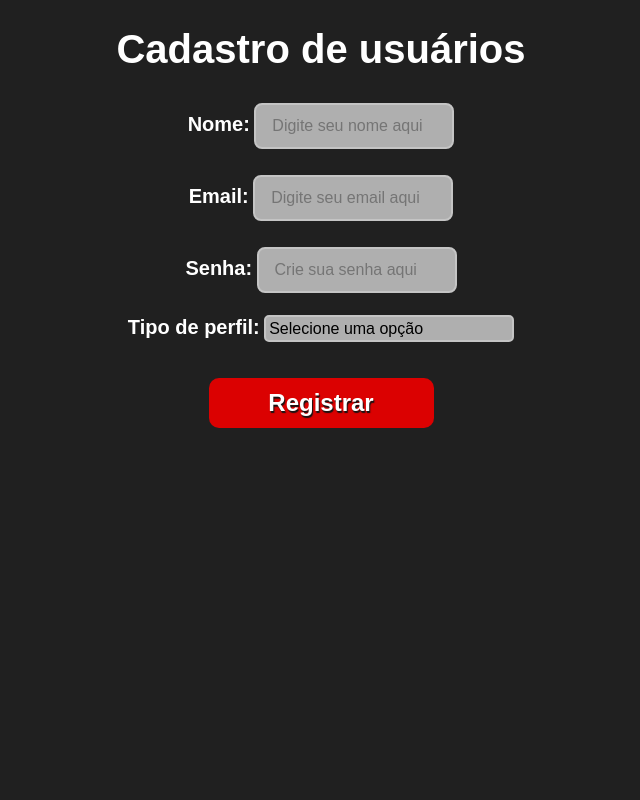
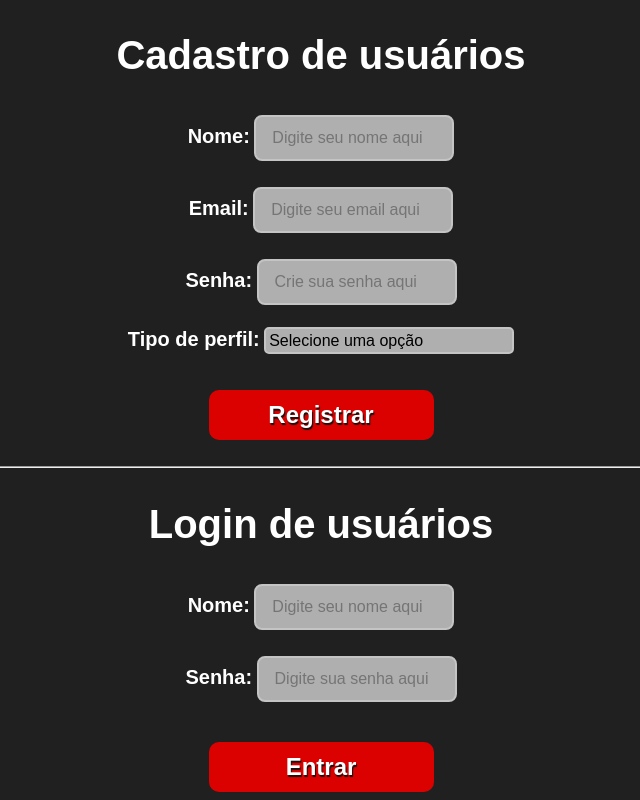
Before and after one commit to dacostavictor/Gerenciamento-de-empr-stimos-de-livros, a website: page public/index.html in a window 1280 px wide. Shown: the whole page, without its empty margins (319-959 px from the left). Drawn offline with Linux system fonts and the light colour scheme.

Commit message:
formulário de login

```diff
--- a/public/index.html
+++ b/public/index.html
@@ -7,7 +7,7 @@
     <link rel="stylesheet" href="style.css" />
   </head>
   <body>
-    <h1>Cadastro de usuários</h1>
+    <h2>Cadastro de usuários</h1>
     <form id="formularioCadastro">
       <label for="nome">Nome:</label>
       <input
@@ -52,6 +52,22 @@
       <br />
 
       <button type="submit" id="registrar">Registrar</button>
+      <br>
+    </form>
+
+    <hr>
+
+    <h2>Login de usuários</h2>
+    <form id="formularioLogin">
+      <label for="Nome">Nome:</label>
+      <input type="text" name="Nome" id="Nome" placeholder="Digite seu nome aqui" required />
+      <br /><br />
+
+      <label for="Senha">Senha:</label>
+      <input type="password" name="Senha" id="Senha" placeholder="Digite sua senha aqui" required />
+      <br /><br />
+
+      <button type="submit" id="entrar">Entrar</button>
     </form>
 
     <script src="script.js"></script>
--- a/public/style.css
+++ b/public/style.css
@@ -6,7 +6,7 @@ body {
   font-weight: bold;
 }
 
-h1 {
+h2 {
   font-size: 40px;
 }
 
@@ -46,7 +46,7 @@ select {
   width: 250px;
 }
 
-#registrar {
+button {
   cursor: pointer;
   background-color: rgb(219, 1, 1);
   color: white;
@@ -64,7 +64,7 @@ select {
   margin-right: auto;
 }
 
-#registrar:hover {
+button:hover {
   transform: scale(1.1);
   background-color: rgb(255, 21, 21);
 }
```
